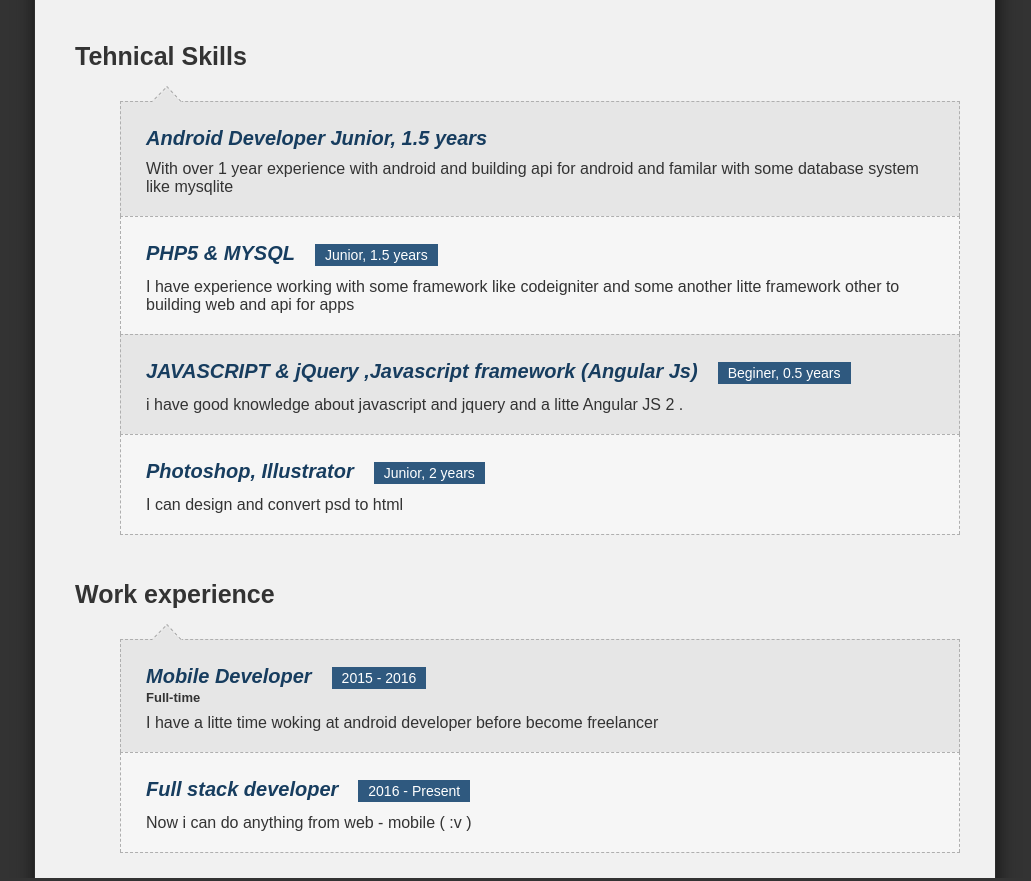
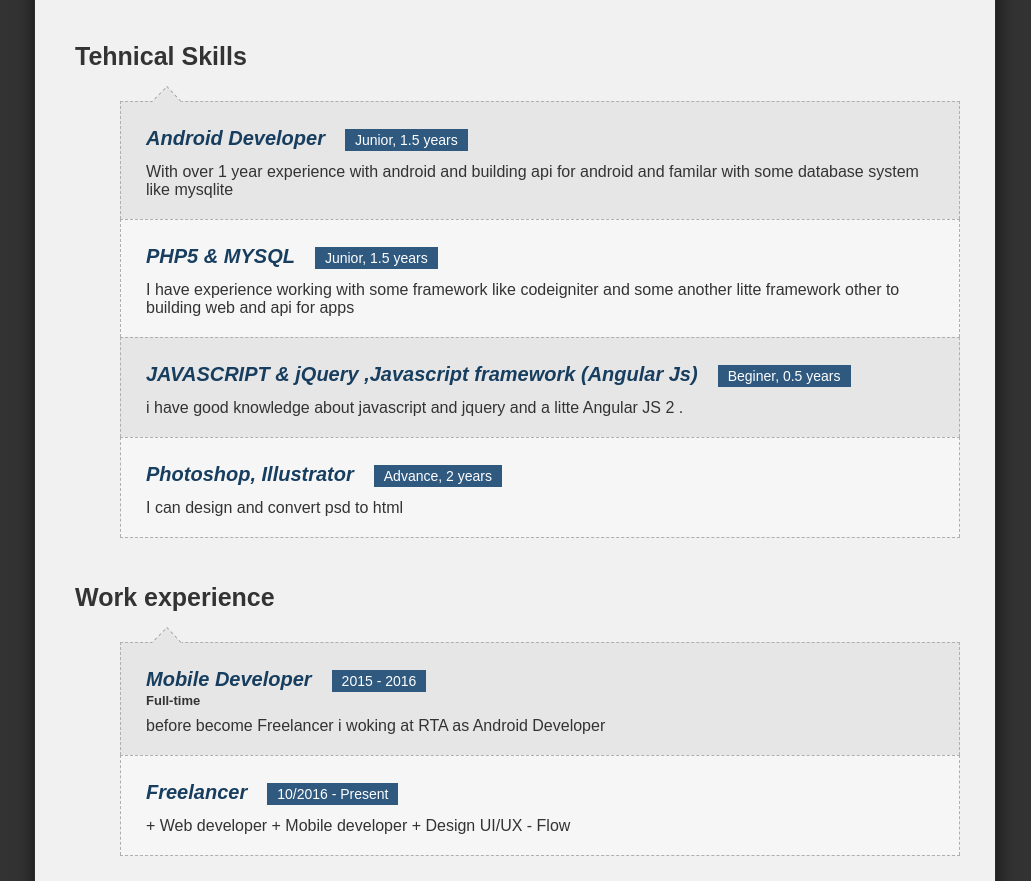
Before and after one commit to vuidang/vuidang.github.io, a plain HTML site: page index.html in a window 1280 px wide. Shown: the part 740-1621 px from the top of the page, without its empty margins (123-1154 px from the left). Drawn offline with Linux system fonts and the light colour scheme.

Commit message:
Update info

```diff
--- a/index.html
+++ b/index.html
@@ -65,7 +65,7 @@
            <ul class="list">
                <li class="arrow-up">&nbsp;</li>
                <li>
-                    <h3>Android Developer Junior, 1.5 years</h3> <br>
+                    <h3>Android Developer </h3> <h5>Junior, 1.5 years</h5>
                     <p class="description">
                          With over 1 year experience with android and building api for android and familar with some database system like mysqlite
                     </p>
@@ -86,8 +86,7 @@
                     </p>
                </li>
                <li>
-
-                    <h3>Photoshop, Illustrator</h3>  <h5> Junior, 2 years </h5>
+                    <h3>Photoshop, Illustrator</h3>  <h5> Advance, 2 years </h5>
 
                     <p class="description">
                          I can design and convert psd to html
@@ -102,13 +101,15 @@
                           <h6> Full-time </h6>
 
                           <p class="description">
-                              I have a litte time woking at android developer before become freelancer
+                              before become Freelancer i woking at RTA as Android Developer
                           </p>
                       </li>
                       <li>
-                          <h3> Full stack developer </h3>  <h5> 2016 - Present</h5>
+                          <h3> Freelancer</h3>  <h5> 10/2016 - Present</h5>
                           <p class="description">
-                              Now i can do anything from web - mobile ( :v )
+                              + Web developer
+                              + Mobile developer
+                              + Design UI/UX - Flow
                           </p>
                       </li>
 
```
